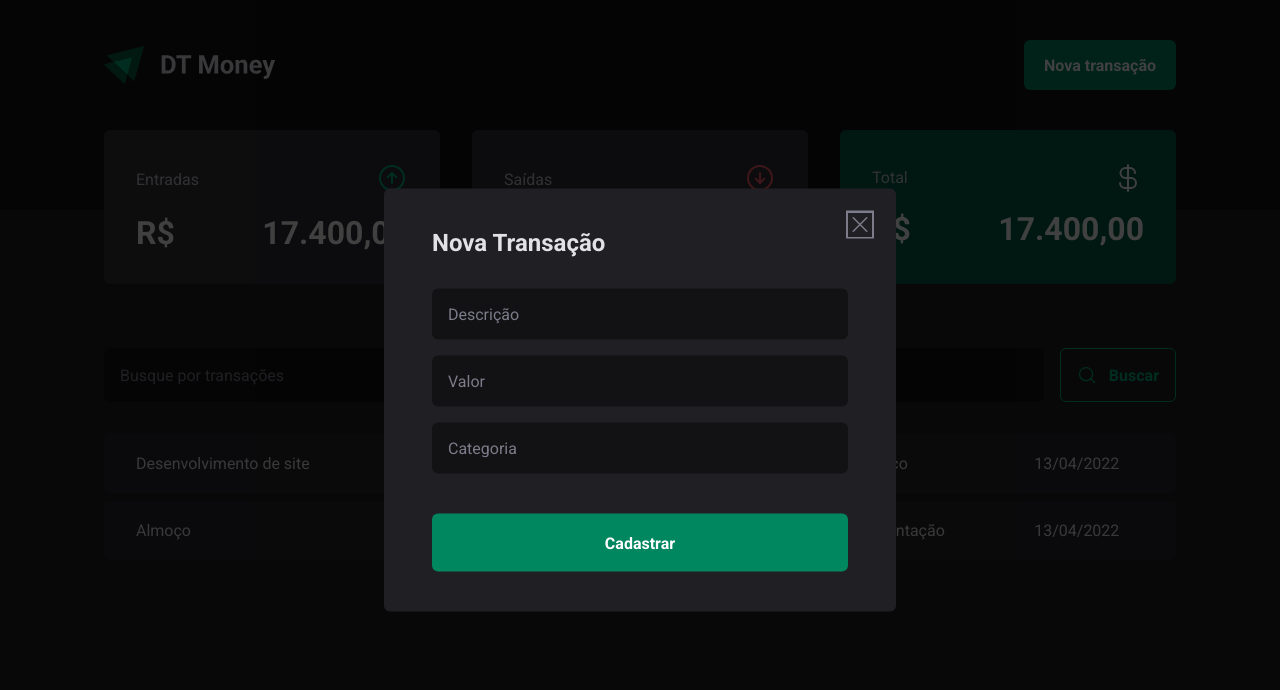
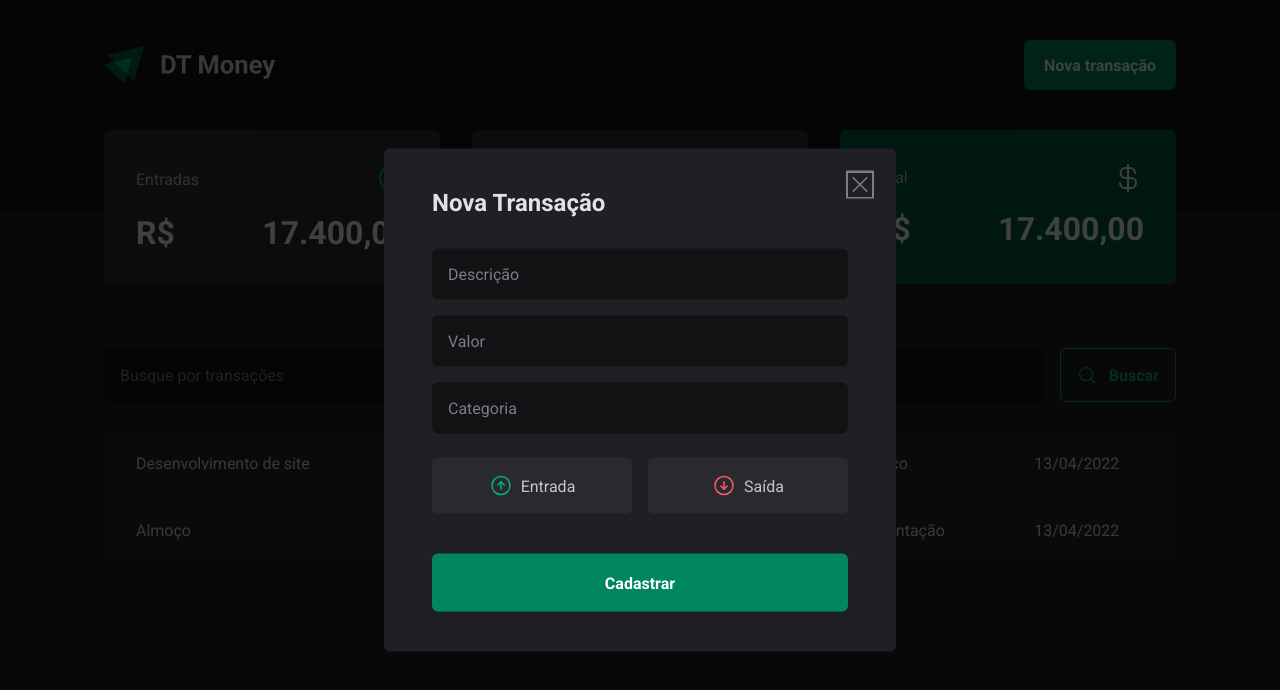
Before and after one commit to carlos3duardo/dt-money, a React (Vite) app: page / in a window 1280 px wide. Both pictures are taken after a click on the button "Nova transação". Shown: the top 690 px of the page. Built offline with nearby package versions, Linux system fonts and the light colour scheme.

Commit message:
Criando os botões de entrada e saída

```diff
--- a/src/components/NewTransactionModal/index.tsx
+++ b/src/components/NewTransactionModal/index.tsx
@@ -1,6 +1,6 @@
 import * as Dialog from '@radix-ui/react-dialog';
-import { X } from 'phosphor-react';
-import { CloseButton, Content, Overlay } from './styles';
+import { ArrowCircleDown, ArrowCircleUp, X } from 'phosphor-react';
+import { CloseButton, Content, Overlay, TransactionType, TransactionTypeButton } from './styles';
 
 export function NewTransactionModal() {
     return (
@@ -16,6 +16,13 @@ export function NewTransactionModal() {
                     <input type="number" placeholder="Valor" required />
                     <input type="text" placeholder="Categoria" required />
 
+                    <TransactionType>
+                        <TransactionTypeButton variant="income"><ArrowCircleUp size={24} />Entrada</TransactionTypeButton>
+                        <TransactionTypeButton variant="outcome"><ArrowCircleDown size={24} />Saída</TransactionTypeButton>
+                    </TransactionType>
+
+
+
                     <button type="submit">Cadastrar</button>
                 </form>
             </Content>
--- a/src/components/NewTransactionModal/styles.ts
+++ b/src/components/NewTransactionModal/styles.ts
@@ -75,3 +75,38 @@ export const CloseButton = styled(Dialog.Close)`
 
     color: ${props => props.theme.gray500};
 `
+
+export const TransactionType = styled.div`
+    display: grid;
+    grid-template-columns: repeat(2, 1fr);
+    gap: 1rem;
+    margin-top: 0.5rem;
+`
+
+type TransactionTypeButtonProps = {
+    variant: 'income' | 'outcome'
+}
+
+export const TransactionTypeButton = styled.button<TransactionTypeButtonProps>`
+    background-color: ${props => props.theme.gray700};
+    padding: 1rem;
+    display: flex;
+    align-items: center;
+    justify-content: center;
+    gap: 0.5rem;
+    border-radius: 6px;
+    cursor: pointer;
+
+    border: 0;
+    color: ${props => props.theme.gray300};
+
+    transition: background-color 0.2s;
+
+    svg {
+        color: ${props => props.variant === 'income' ? props.theme.green300 : props.theme.red300};
+    }
+
+    &:hover {
+        background-color: ${props => props.theme.gray600};
+    }
+`
```
